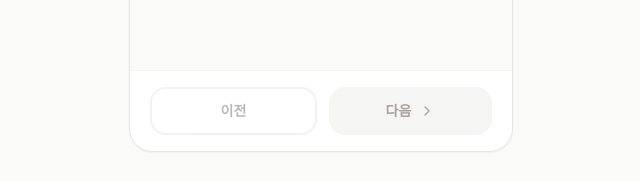
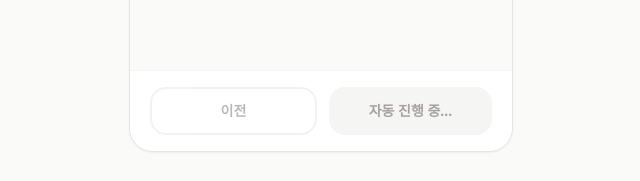
Before and after one commit to xploride/manuga-web, a React (Vite) app: page /onboarding in a window 1280 px wide. Shown: the part 616-797 px from the top of the page, without its empty margins (319-959 px from the left). Built offline with nearby package versions, Linux system fonts and the light colour scheme.

Commit message:
feat: 설문 단일선택 0.3초 후 자동 진행, 복수선택은 다음 버튼 유지

```diff
--- a/src/pages/Onboarding.jsx
+++ b/src/pages/Onboarding.jsx
@@ -88,6 +88,7 @@ export default function Onboarding() {
   const [currentStep, setCurrentStep] = useState(0)
   const [answers, setAnswers] = useState({})
   const [isSaving, setIsSaving] = useState(false)
+  const [isAutoNavigating, setIsAutoNavigating] = useState(false)
 
   const question = QUESTIONS[currentStep]
   const isAnswered = answers[question.id] !== undefined && answers[question.id].length > 0
@@ -99,6 +100,16 @@ export default function Onboarding() {
         ...answers,
         [question.id]: [option],
       })
+      // 단일선택: 0.3초 후 자동으로 다음 문항으로 이동
+      setIsAutoNavigating(true)
+      setTimeout(() => {
+        if (isLastStep) {
+          handleComplete()
+        } else {
+          setCurrentStep(currentStep + 1)
+          setIsAutoNavigating(false)
+        }
+      }, 300)
     } else {
       const currentAnswers = answers[question.id] || []
       if (currentAnswers.includes(option)) {
@@ -115,8 +126,7 @@ export default function Onboarding() {
     }
   }
 
-  const handleNext = async () => {
-    if (isLastStep) {
+  const handleComplete = async () => {
     // 설문 완료 - 답변 저장 후 분석 결과로 이동
     setIsSaving(true)
 
@@ -133,8 +143,15 @@ export default function Onboarding() {
 
     setIsSaving(false)
     navigate('/analysis-result')
+  }
+
+  const handleNext = async () => {
+    if (isLastStep) {
+      // 복수선택 마지막 문항에서 "다음" 버튼 클릭
+      await handleComplete()
     } else {
       setCurrentStep(currentStep + 1)
+      setIsAutoNavigating(false)
     }
   }
 
@@ -206,16 +223,17 @@ export default function Onboarding() {
         <div className="border-t border-stone-100 bg-white px-5 py-4 flex gap-3">
           <button
             onClick={handlePrev}
-            disabled={currentStep === 0}
+            disabled={currentStep === 0 || isAutoNavigating}
             className="flex-1 py-3 rounded-2xl border-2 border-stone-200 text-stone-500 font-semibold text-sm disabled:opacity-50 disabled:cursor-not-allowed hover:border-stone-300"
           >
             이전
           </button>
+          {question.type === "multi" && (
             <button
               onClick={handleNext}
-            disabled={!isAnswered}
+              disabled={!isAnswered || isSaving}
               className={`flex-1 py-3 rounded-2xl font-semibold text-sm transition-colors flex items-center justify-center gap-2 ${
-              isAnswered
+                isAnswered && !isSaving
                   ? 'bg-emerald-600 text-white hover:bg-emerald-700'
                   : 'bg-stone-100 text-stone-400 cursor-not-allowed'
               }`}
@@ -223,6 +241,15 @@ export default function Onboarding() {
               {isLastStep ? '완료' : '다음'}
               {!isLastStep && <ChevronRight className="w-4 h-4" />}
             </button>
+          )}
+          {question.type === "single" && (
+            <button
+              disabled={true}
+              className="flex-1 py-3 rounded-2xl bg-stone-100 text-stone-400 font-semibold text-sm cursor-not-allowed"
+            >
+              자동 진행 중...
+            </button>
+          )}
         </div>
       </div>
     </div>
```
Lines whose indentation alone changed are shown as unchanged.
